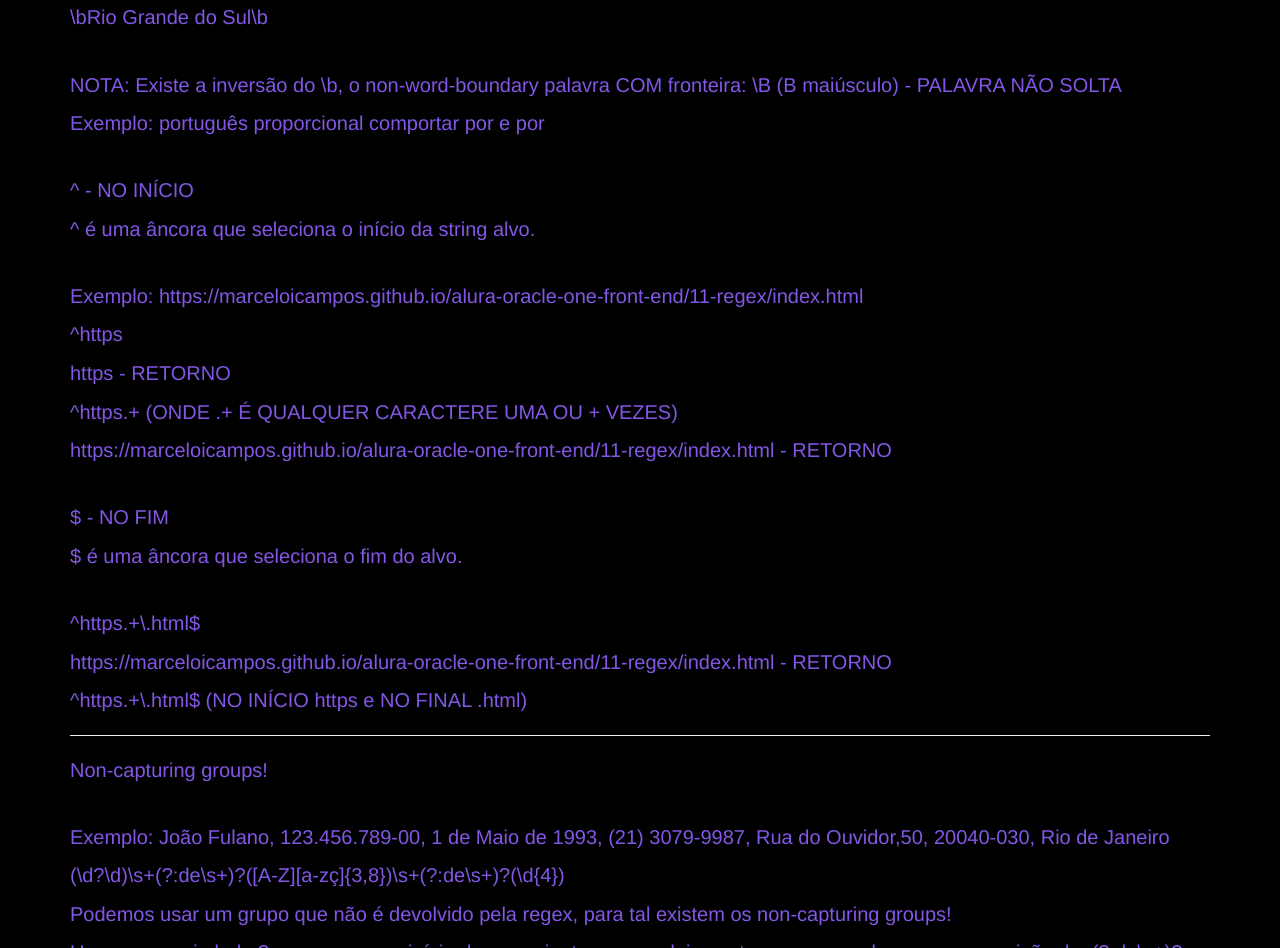
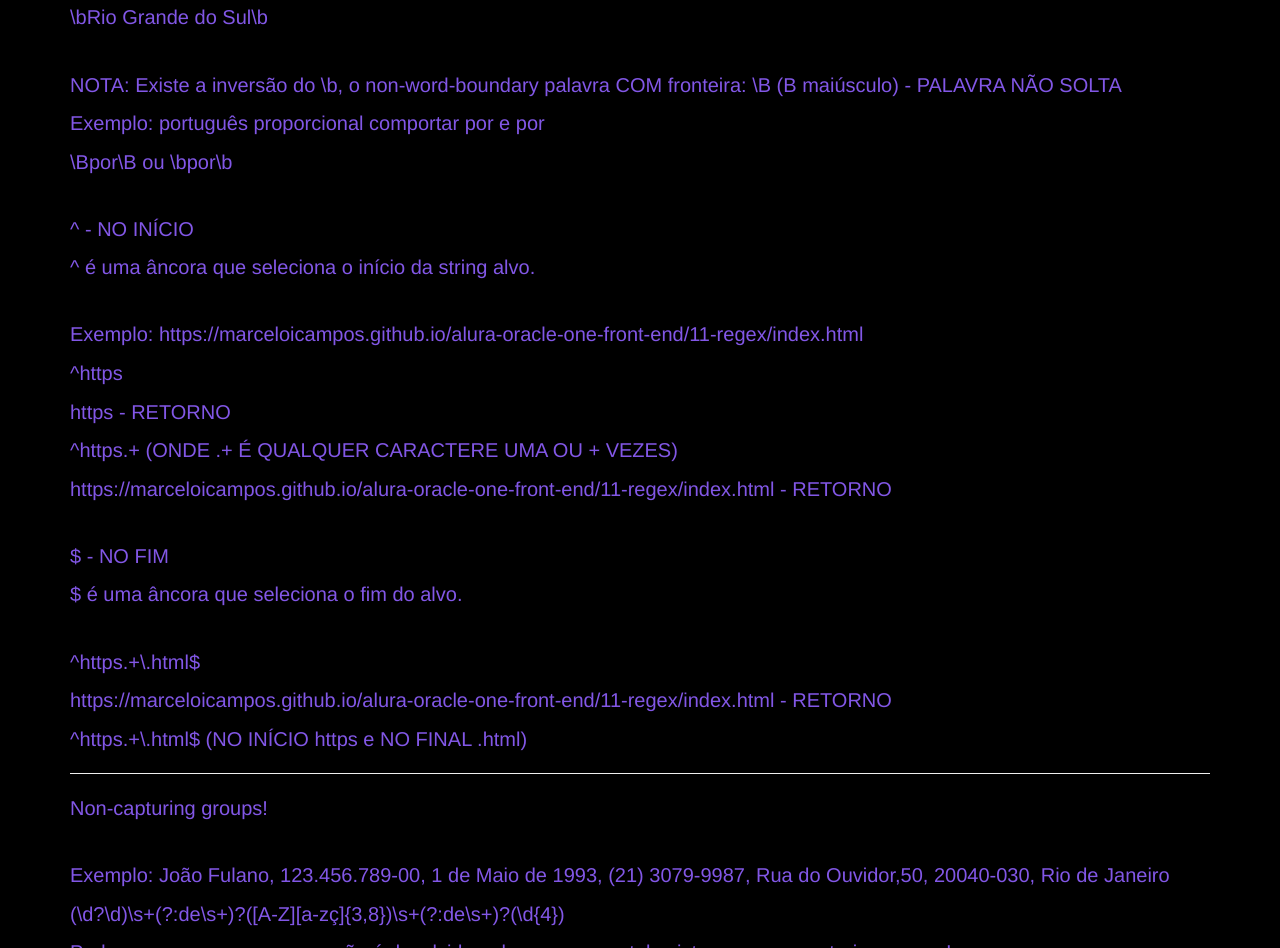
Before and after one commit to marceloicampos/alura-oracle-one-front-end, a plain HTML site: page 11-regex/index.html in a window 1280 px wide. Shown: the part 3186-4134 px from the top of the page. Drawn offline with Linux system fonts and the light colour scheme.

Commit message:
Project Update

```diff
--- a/11-regex/index.html
+++ b/11-regex/index.html
@@ -115,6 +115,7 @@
             <br />
             <p>NOTA: Existe a inversão do \b, o non-word-boundary palavra COM fronteira: \B (B maiúsculo) - PALAVRA NÃO SOLTA</p>
             <p>Exemplo: português proporcional comportar por e por</p>
+            <p>\Bpor\B ou \bpor\b</p>
             <br />
             <p>^ - NO INÍCIO</p>
             <p>^ é uma âncora que seleciona o início da string alvo.</p>
```
